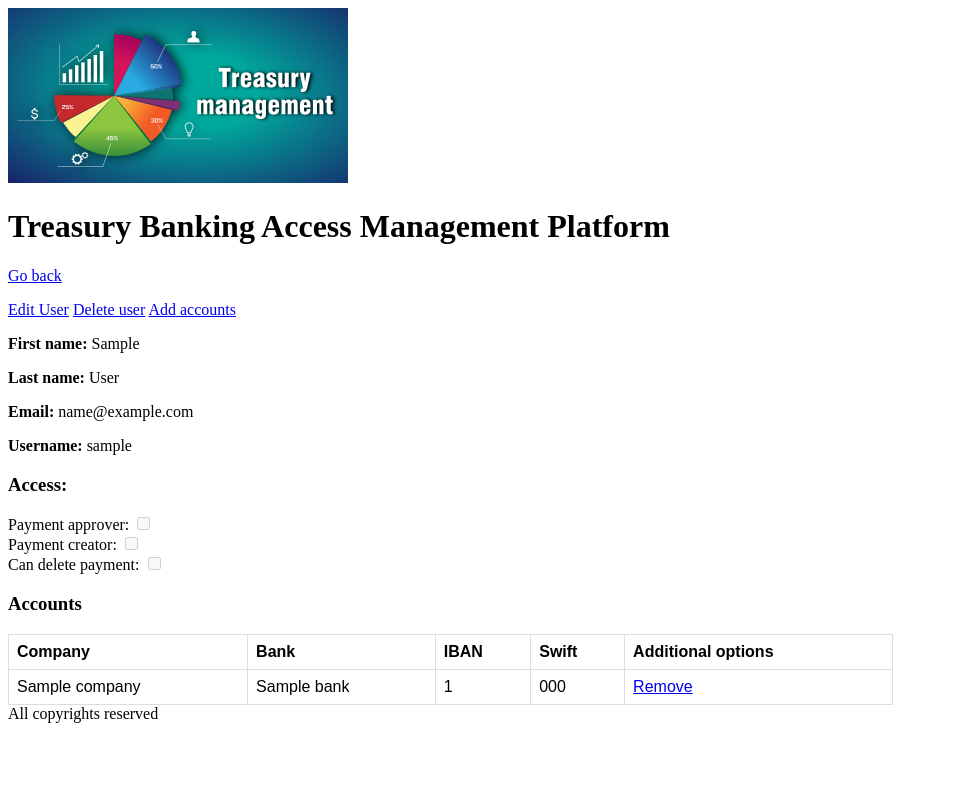
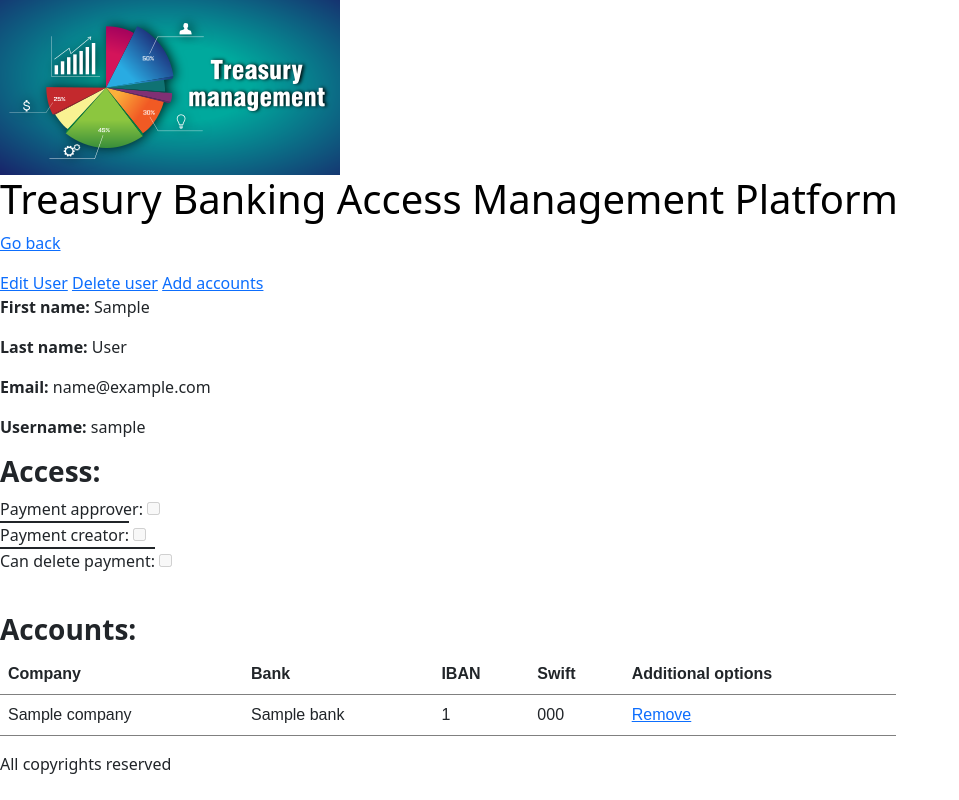
Before and after one commit to plisek1986/treasuryapplication, a Django app: template BankingAdministration/BankingApp/templates/user_view.html in a window 1280 px wide. Shown: the whole page, without its empty margins (0-959 px from the left). Run offline with Django 3.2, Linux system fonts and the light colour scheme; the template is opened without the code that fills it: most values are stand-ins (such as "Sample title", 1, 10 or a date in 2020); some libraries are stand-ins or nearby versions.

Commit message:
first change to html from bootstrap

```diff
--- a/BankingAdministration/BankingApp/templates/user_view.html
+++ b/BankingAdministration/BankingApp/templates/user_view.html
@@ -1,22 +1,23 @@
 {% extends 'base.html' %}
 {% block content %}
-<style>
-table {
-  font-family: arial, sans-serif;
-  border-collapse: collapse;
-  width: 70%;
-}
+<!--<style>-->
+<!--table {-->
+<!--  font-family: arial, sans-serif;-->
+<!--  border-collapse: collapse;-->
+<!--  width: 70%;-->
+<!--}-->
 
-td, th {
-  border: 1px solid #dddddd;
-  text-align: left;
-  padding: 8px;
-}
+<!--td, th {-->
+<!--  border: 1px solid #dddddd;-->
+<!--  text-align: left;-->
+<!--  padding: 8px;-->
+<!--}-->
 
-tr:nth-child(even) {
-  background-color: #dddddd;
-}
-</style>
+<!--tr:nth-child(even) {-->
+<!--  background-color: #dddddd;-->
+<!--}-->
+<!--</style>-->
+<link href="https://cdn.jsdelivr.net/npm/bootstrap@5.1.3/dist/css/bootstrap.min.css" rel="stylesheet" integrity="sha384-1BmE4kWBq78iYhFldvKuhfTAU6auU8tT94WrHftjDbrCEXSU1oBoqyl2QvZ6jIW3" crossorigin="anonymous">
 <body>
 <p><a href="/Users/user_list">Go back</a></p>
     <a href="/Users/user_edit/{{user.id}}">Edit User</a>
@@ -27,6 +28,7 @@ tr:nth-child(even) {
     <p><strong>Email:</strong> {{email}}</p>
     <p><strong>Username:</strong> {{username}}</p>
     <h3><strong>Access:</strong></h3>
+    <div class="table">
     <label for="can_approve">Payment approver:</label>
         <input type="checkbox" name='can_approve' id="can_approve"
                {% if not is_payment_approver %} disabled {% else %} disabled checked {% endif %}>
@@ -38,9 +40,10 @@ tr:nth-child(even) {
     <label for="can_delete">Can delete payment:</label>
         <input type="checkbox" name='can_delete' id="can_delete"
                {% if not can_delete_payment %} disabled {% else %} checked disabled {% endif %}>
+    </div>
     <br>
-    <h3>Accounts</h3>
-
+    <h3><strong>Accounts:</strong></h3>
+    <div class="table">
     <table>
         <thead>
             <tr>
@@ -63,5 +66,8 @@ tr:nth-child(even) {
             {% endfor %}
         </tbody>
     </table>
+    </div>
+<script src="https://cdn.jsdelivr.net/npm/@popperjs/core@2.10.2/dist/umd/popper.min.js" integrity="sha384-7+zCNj/IqJ95wo16oMtfsKbZ9ccEh31eOz1HGyDuCQ6wgnyJNSYdrPa03rtR1zdB" crossorigin="anonymous"></script>
+<script src="https://cdn.jsdelivr.net/npm/bootstrap@5.1.3/dist/js/bootstrap.min.js" integrity="sha384-QJHtvGhmr9XOIpI6YVutG+2QOK9T+ZnN4kzFN1RtK3zEFEIsxhlmWl5/YESvpZ13" crossorigin="anonymous"></script>
 </body>
 {% endblock %}
```
